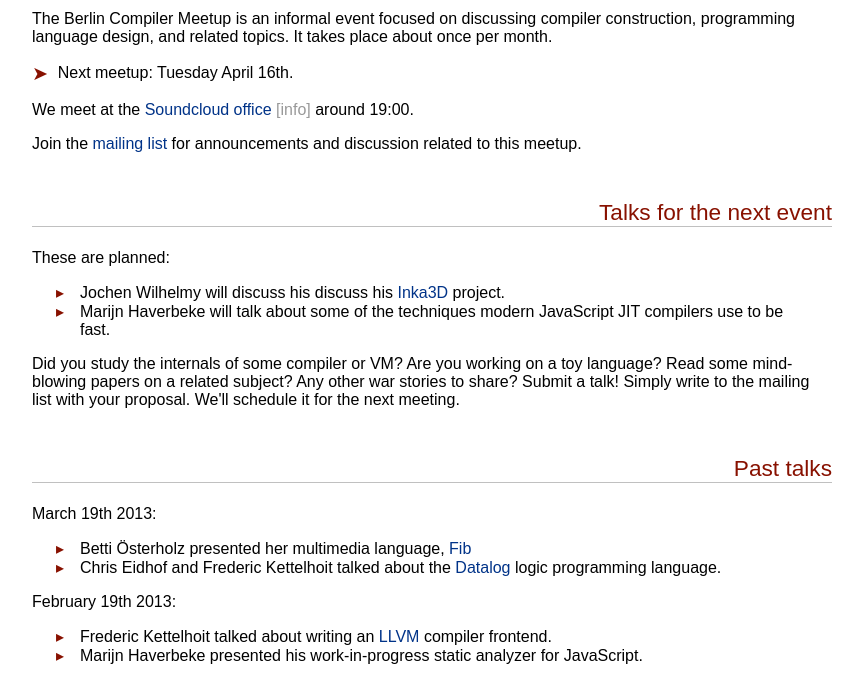
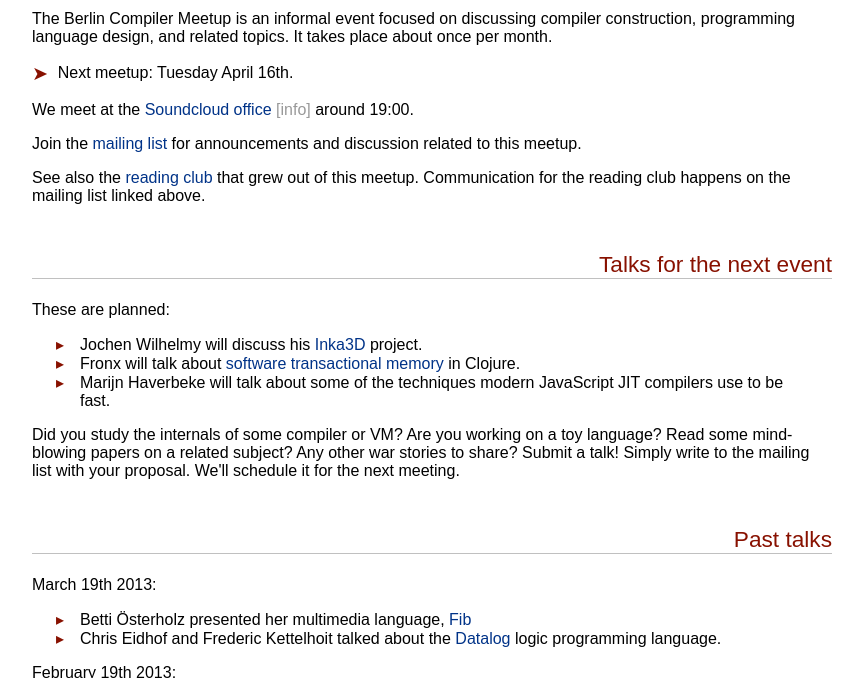
Before and after one commit to marijnh/berlin_compiler_meetup, a plain HTML site: page index.html in a window 1280 px wide. Shown: the part 119-797 px from the top of the page, without its empty margins (32-895 px from the left). Drawn offline with Linux system fonts and the light colour scheme; a web font is replaced by a local one.

Commit message:
Add Fronx talk, mention reading club

```diff
--- a/index.html
+++ b/index.html
@@ -26,12 +26,18 @@ be in a room upstairs, next to the kitchen.</p>
 href="https://groups.google.com/group/berlin-compiler-meetup">mailing
 list</a> for announcements and discussion related to this meetup.</p>
 
+<p>See also the <a
+href="https://github.com/chriseidhof/readingclub/wiki">reading
+club</a> that grew out of this meetup. Communication for the reading
+club happens on the mailing list linked above.</p>
+
 <h2>Talks for the next event</h2>
 
 <p>These are planned:</p>
 
 <ul>
-  <li>Jochen Wilhelmy will discuss his discuss his <a href="http://www.inka3d.com">Inka3D</a> project.</li>
+  <li>Jochen Wilhelmy will discuss his <a href="http://www.inka3d.com">Inka3D</a> project.</li>
+  <li>Fronx will talk about <a href="http://en.wikipedia.org/wiki/Software_transactional_memory">software transactional memory</a> in Clojure.</li>
   <li>Marijn Haverbeke will talk about some of the techniques modern JavaScript JIT compilers use to be fast.</li>
 </ul>
 
```
